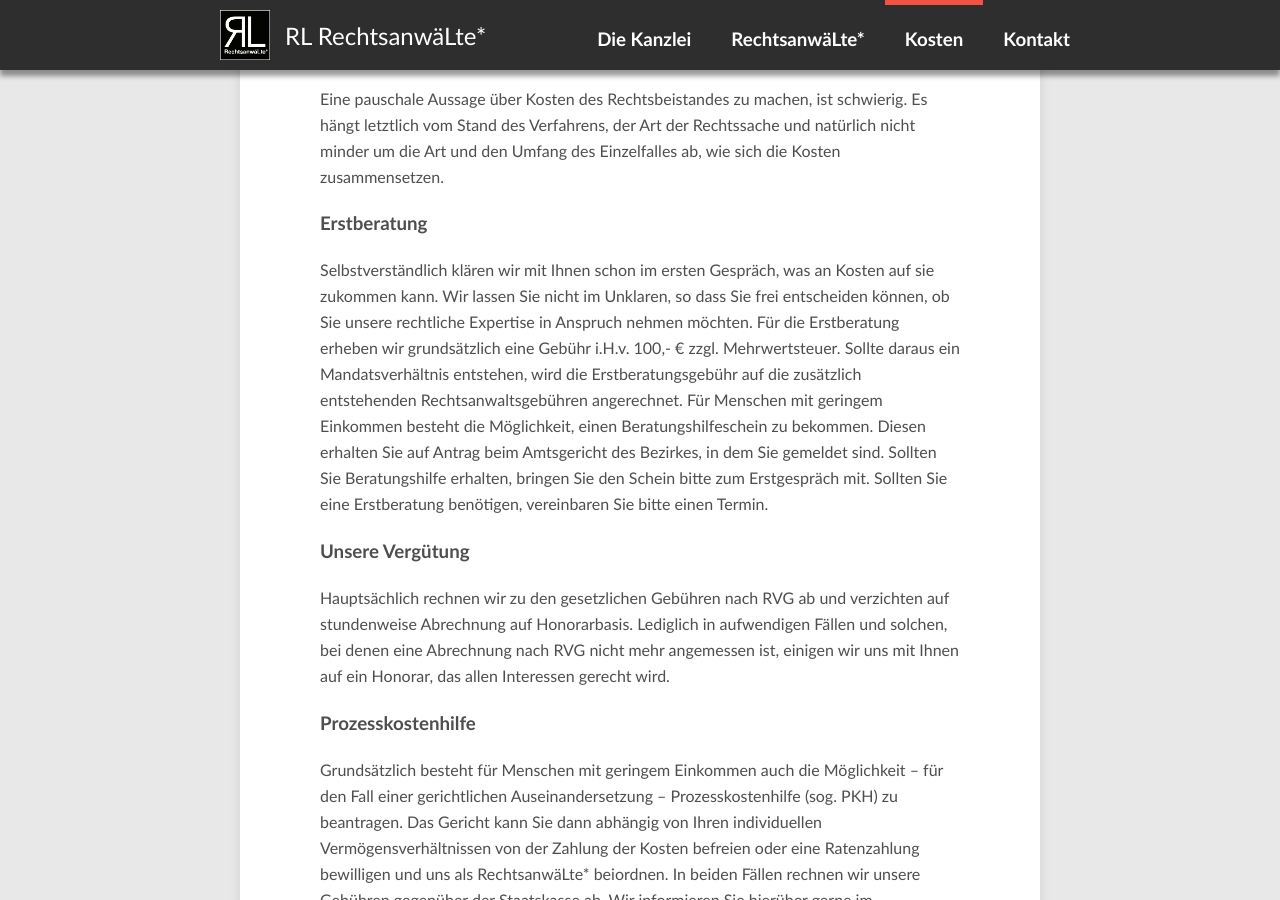
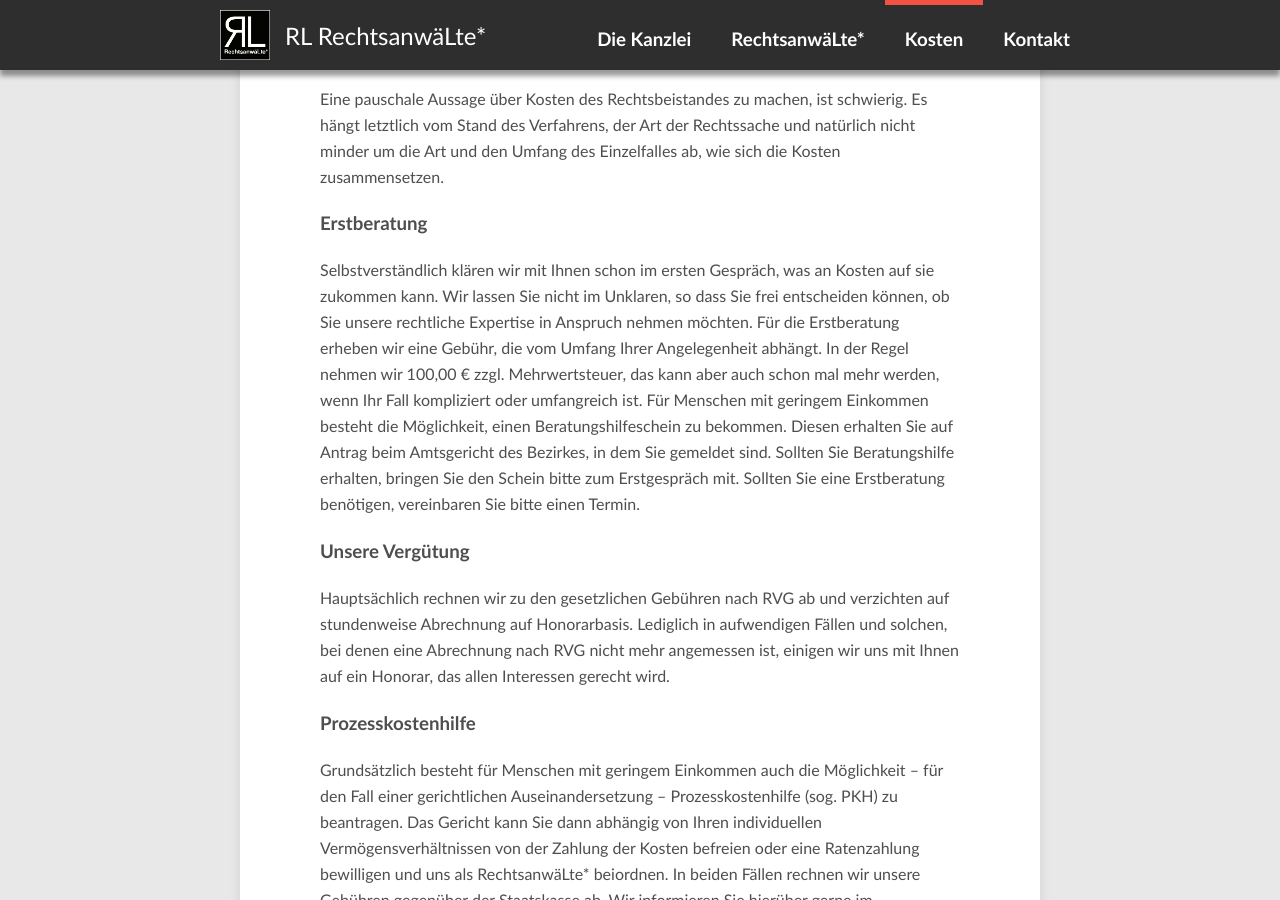
Before and after one commit to mi5-77/rl-rechtsanwaelte.de, a Jekyll site: the page built from kosten.md, in a window 1280 px wide and 900 px high, scrolled down 505 px. Built offline with Jekyll 4.4.1, drawn with Linux system fonts in a browser that asks for light colours.

Commit message:
Erstberatungsgebühr

```diff
--- a/kosten.md
+++ b/kosten.md
@@ -16,7 +16,7 @@
 ### Erstberatung
 
 Selbstverständlich klären wir mit Ihnen schon im ersten Gespräch, was an Kosten auf sie zukommen kann. Wir lassen Sie nicht im Unklaren, so dass Sie frei entscheiden können, ob Sie unsere rechtliche Expertise in Anspruch nehmen möchten.
-Für die Erstberatung erheben wir grundsätzlich eine Gebühr i.H.v. 100,- € zzgl. Mehrwertsteuer. Sollte daraus ein Mandatsverhältnis entstehen, wird die Erstberatungsgebühr auf die zusätzlich entstehenden Rechtsanwaltsgebühren angerechnet.
+Für die Erstberatung erheben wir eine Gebühr, die vom Umfang Ihrer Angelegenheit abhängt. In der Regel nehmen wir 100,00 € zzgl. Mehrwertsteuer, das kann aber auch schon mal mehr werden, wenn Ihr Fall kompliziert oder umfangreich ist.
 Für Menschen mit geringem Einkommen besteht die Möglichkeit, einen Beratungshilfeschein zu bekommen. Diesen erhalten Sie auf Antrag beim Amtsgericht des Bezirkes, in dem Sie gemeldet sind. Sollten Sie Beratungshilfe erhalten, bringen Sie den Schein bitte zum Erstgespräch mit.
 Sollten Sie eine Erstberatung benötigen, vereinbaren Sie bitte einen Termin.
 
```
